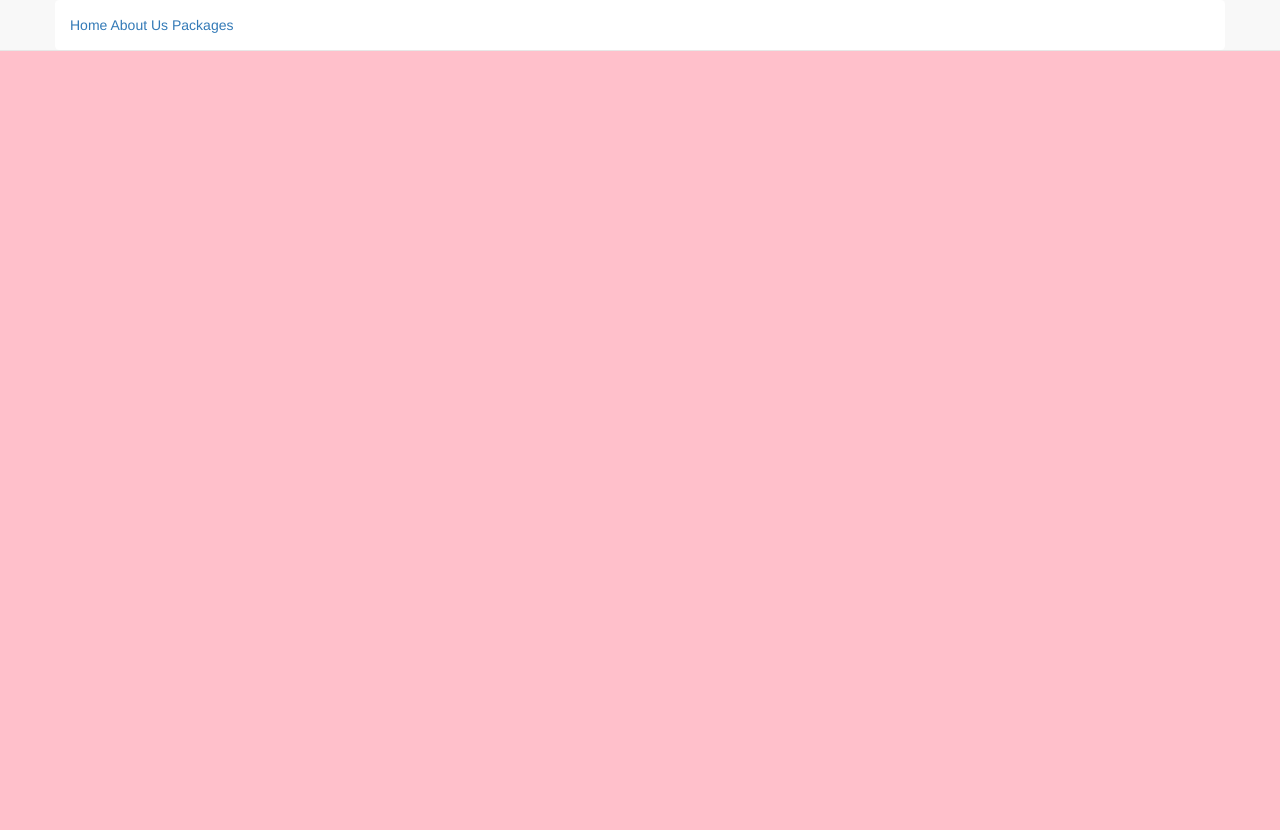
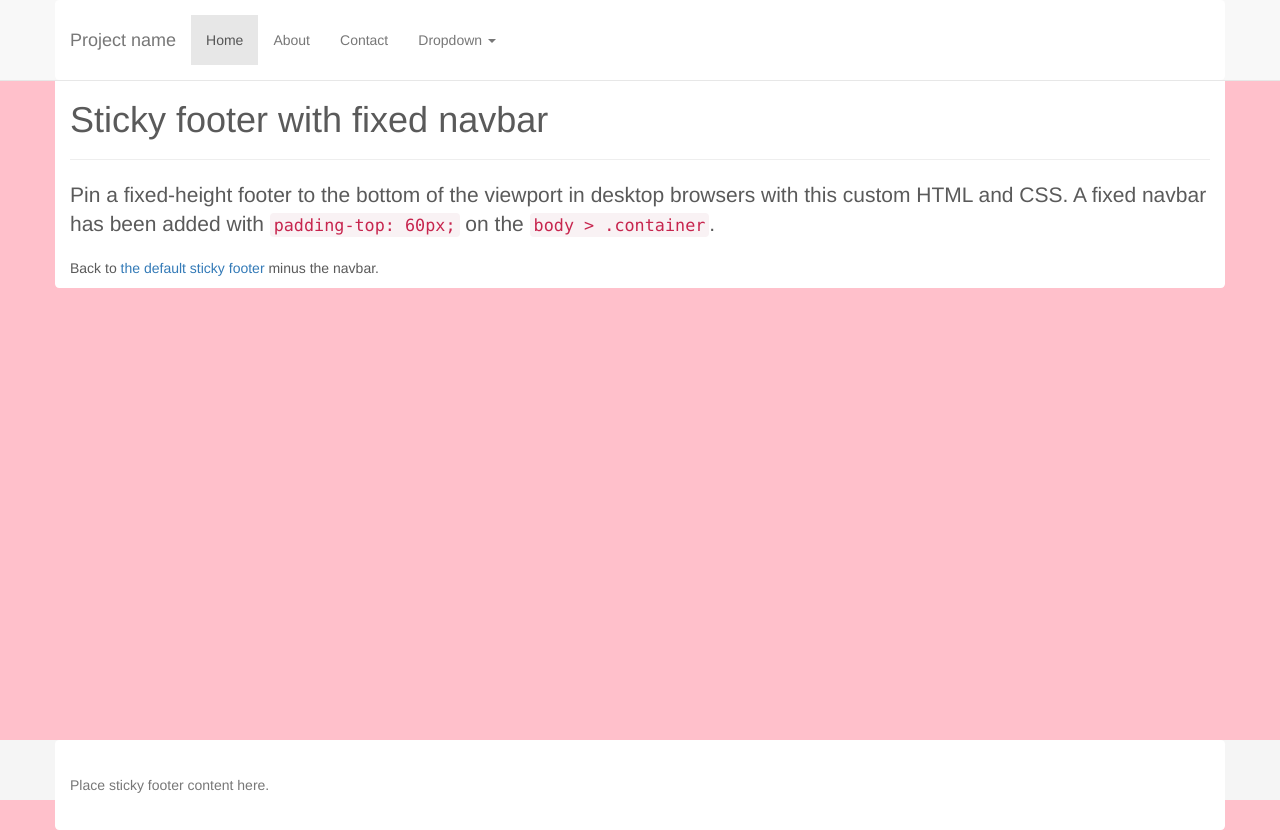
Before and after one commit to kjrohr/relationshiprepophp, a PHP site: page /aboutus.php in a window 1280 px wide. Before the commit the page ends 51 px from the top, so only its background shows below. Run offline with PHP 8.4, Linux system fonts and the light colour scheme.

Commit message:
Testing fixed footer on index

```diff
--- a/aboutus.php
+++ b/aboutus.php
@@ -5,17 +5,57 @@ include 'header.php'
 ?>
 
 <title>Relationship Repo!</title>
+<link href="sticky-footer-navbar.css" rel="stylesheet">
 </head>
 <body>
 
+  <!-- Fixed navbar -->
   <nav class="navbar navbar-default navbar-fixed-top">
     <div class="container">
-    <a href="/index.php">Home</a>
-
-    <a href="/aboutus.php">About Us</a>
-
-    <a href="/packages.php">Packages</a>
+      <div class="navbar-header">
+        <button type="button" class="navbar-toggle collapsed" data-toggle="collapse" data-target="#navbar" aria-expanded="false" aria-controls="navbar">
+          <span class="sr-only">Toggle navigation</span>
+          <span class="icon-bar"></span>
+          <span class="icon-bar"></span>
+          <span class="icon-bar"></span>
+        </button>
+        <a class="navbar-brand" href="#">Project name</a>
+      </div>
+      <div id="navbar" class="collapse navbar-collapse">
+        <ul class="nav navbar-nav">
+          <li class="active"><a href="#">Home</a></li>
+          <li><a href="#about">About</a></li>
+          <li><a href="#contact">Contact</a></li>
+          <li class="dropdown">
+            <a href="#" class="dropdown-toggle" data-toggle="dropdown" role="button" aria-haspopup="true" aria-expanded="false">Dropdown <span class="caret"></span></a>
+            <ul class="dropdown-menu">
+              <li><a href="#">Action</a></li>
+              <li><a href="#">Another action</a></li>
+              <li><a href="#">Something else here</a></li>
+              <li role="separator" class="divider"></li>
+              <li class="dropdown-header">Nav header</li>
+              <li><a href="#">Separated link</a></li>
+              <li><a href="#">One more separated link</a></li>
+            </ul>
+          </li>
+        </ul>
+      </div><!--/.nav-collapse -->
     </div>
   </nav>
 
+  <!-- Begin page content -->
+  <div class="container">
+    <div class="page-header">
+      <h1>Sticky footer with fixed navbar</h1>
+    </div>
+    <p class="lead">Pin a fixed-height footer to the bottom of the viewport in desktop browsers with this custom HTML and CSS. A fixed navbar has been added with <code>padding-top: 60px;</code> on the <code>body &gt; .container</code>.</p>
+    <p>Back to <a href="../sticky-footer">the default sticky footer</a> minus the navbar.</p>
+  </div>
+
+  <footer class="footer">
+    <div class="container">
+      <p class="text-muted">Place sticky footer content here.</p>
+    </div>
+  </footer>
+
 </body>
--- /dev/null
+++ b/sticky-footer-navbar.css
@@ -0,0 +1,39 @@
+/* Sticky footer styles
+-------------------------------------------------- */
+html {
+  position: relative;
+  min-height: 100%;
+}
+body {
+  /* Margin bottom by footer height */
+  margin-bottom: 60px;
+}
+.footer {
+  position: absolute;
+  bottom: 0;
+  width: 100%;
+  /* Set the fixed height of the footer here */
+  height: 60px;
+  background-color: #f5f5f5;
+}
+
+
+/* Custom page CSS
+-------------------------------------------------- */
+/* Not required for template or sticky footer method. */
+
+body > .container {
+  padding: 60px 15px 0;
+}
+.container .text-muted {
+  margin: 20px 0;
+}
+
+.footer > .container {
+  padding-right: 15px;
+  padding-left: 15px;
+}
+
+code {
+  font-size: 80%;
+}
```
Also changed, not shown: index.php (+32 -6 lines).
